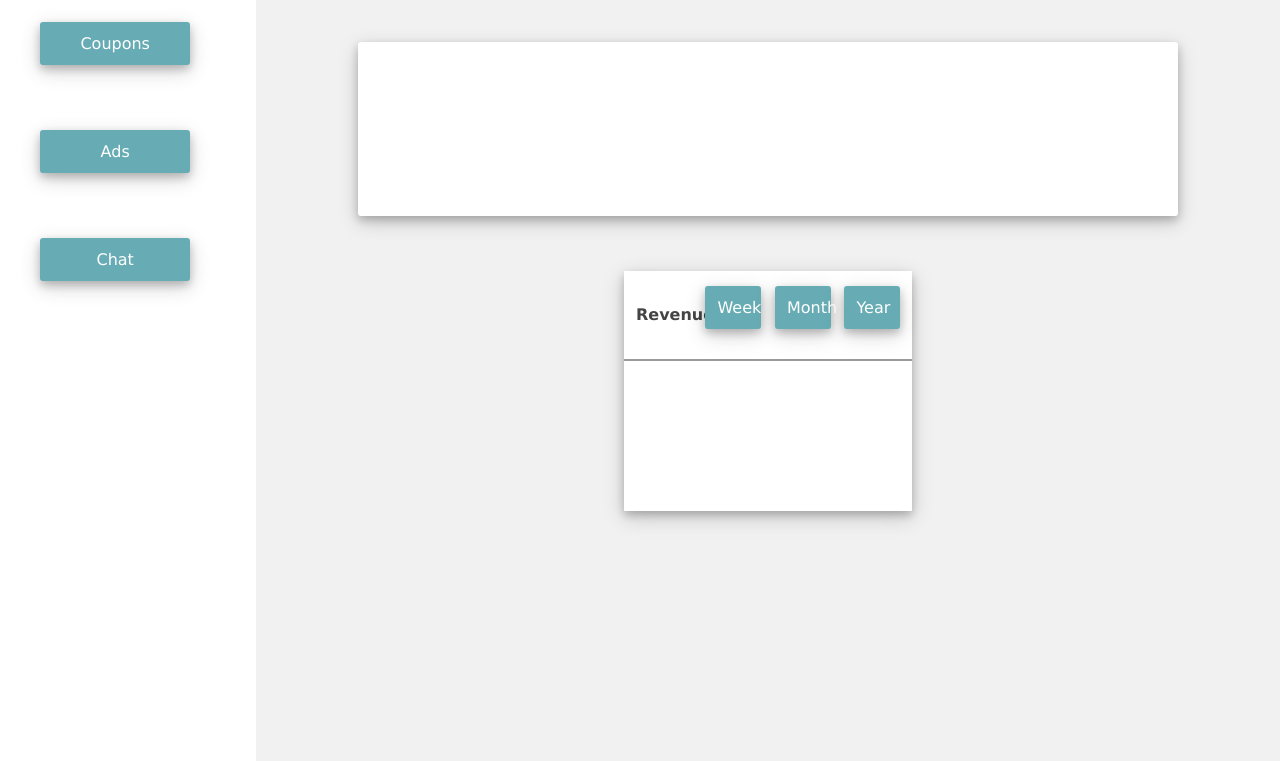
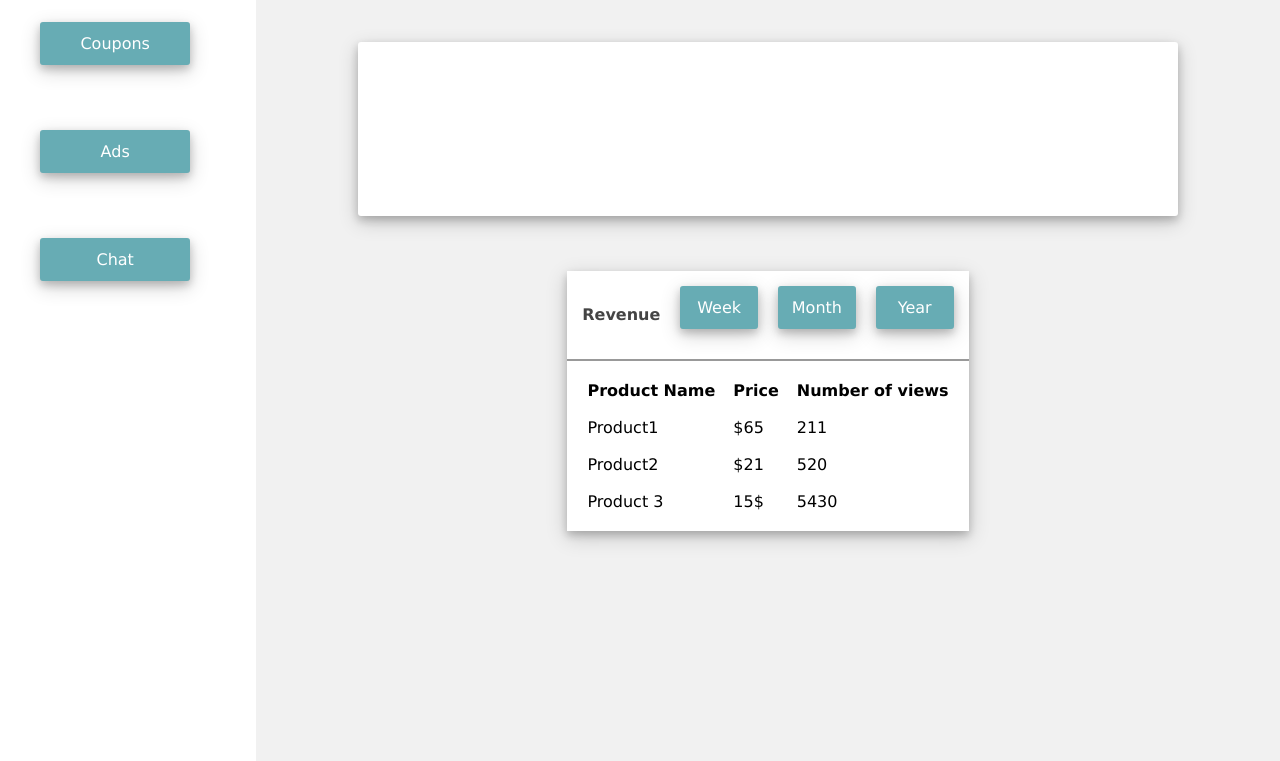
Before and after one commit to mkhalil-dev/ecommerce-project, a plain HTML site: page seller-frontend/seller.html in a window 1280 px wide. Shown: the part 309-1070 px from the top of the page. Drawn offline with nearby package versions, Linux system fonts and the light colour scheme.

Commit message:
htm edit9 v2

```diff
--- a/seller-frontend/seller.html
+++ b/seller-frontend/seller.html
@@ -93,6 +93,29 @@
                         <a href="#" class="btn">Month</a>
                         <a href="#" class="btn">Year</a>
                     </div>
+                    <table>
+                        <tr>
+                            <th>Product Name</th>
+                            <th>Price</th>
+                            <th>Number of views</th>
+                        </tr>
+                        <tr>
+                            <td>Product1</td>
+                            <td>$65</td>
+                            <td>211</td>
+                        </tr>
+                        <tr>
+                            <td>Product2</td>
+                            <td>$21</td>
+                            <td>520</td>
+                        </tr>
+                        <tr>
+                            <td>Product 3</td>
+                            <td>15$</td>
+                            <td>5430</td>
+                        </tr>
+
+                    </table>
 
 </body>
 
```
